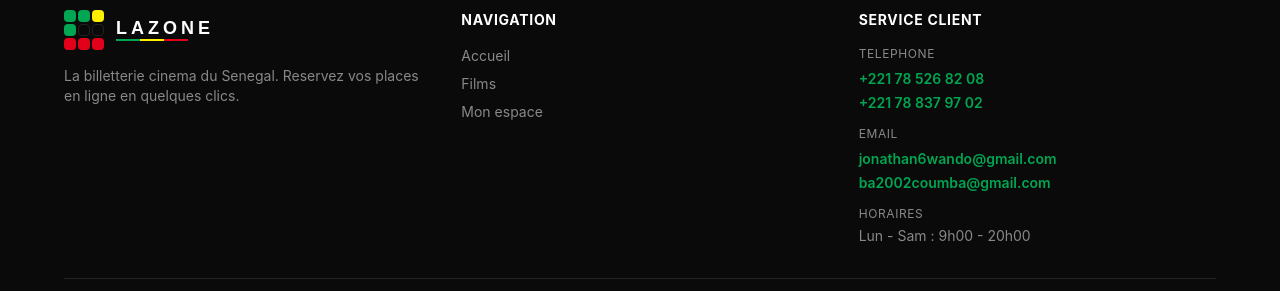
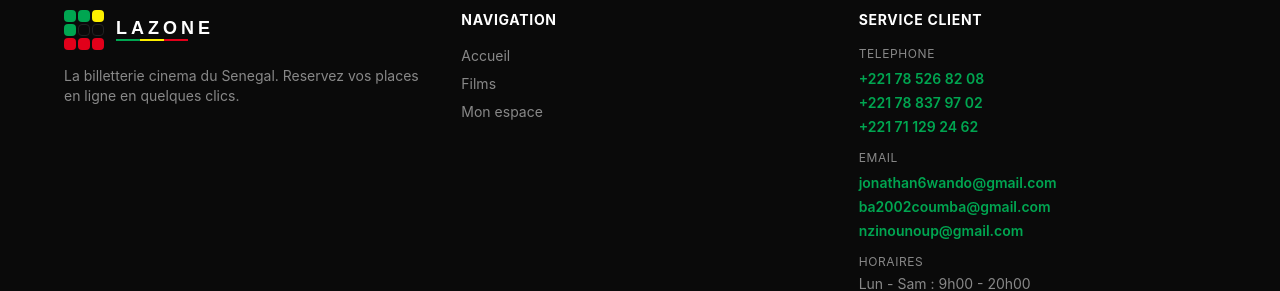
Before and after one commit to Joe-Wando/La-Zone, a React (Vite) app: page /dashboard in a window 1280 px wide. Shown: the part 904-1195 px from the top of the page. Built offline with nearby package versions, Linux system fonts and the light colour scheme; no server answers; the database is empty; sample sign-in values are in the browser's storage.

Commit message:
insertion de mon email admin et contacts

```diff
--- a/src/composants/Footer.tsx
+++ b/src/composants/Footer.tsx
@@ -36,7 +36,8 @@ export default function Footer() {
                   className="text-sm font-semibold hover:underline transition"
                   style={{ color: '#00A651' }}>
                   +221 78 526 82 08 <br />
-                  +221 78 837 97 02
+                  +221 78 837 97 02 <br />
+                   +221 71 129 24 62
                 </a>
               </div>
               <div>
@@ -45,7 +46,8 @@ export default function Footer() {
                   className="text-sm font-semibold hover:underline transition"
                   style={{ color: '#00A651' }}>
                   jonathan6wando@gmail.com <br />
-                  ba2002coumba@gmail.com
+                  ba2002coumba@gmail.com <br />
+                  nzinounoup@gmail.com
                 </a>
               </div>
               <div>
--- a/src/pages/Admin.tsx
+++ b/src/pages/Admin.tsx
@@ -9,7 +9,7 @@ import {
   LineChart, Line, PieChart, Pie, Cell, CartesianGrid
 } from 'recharts'
 
-const ADMINS = ["jonathan6wando@gmail.com", "ba2002coumba@gmail.com"]
+const ADMINS = ["jonathan6wando@gmail.com", "ba2002coumba@gmail.com", "nzinounoup@gmail.com"]
 
 export default function Admin() {
   const [utilisateur, setUtilisateur] = useState<any>(null)
```
